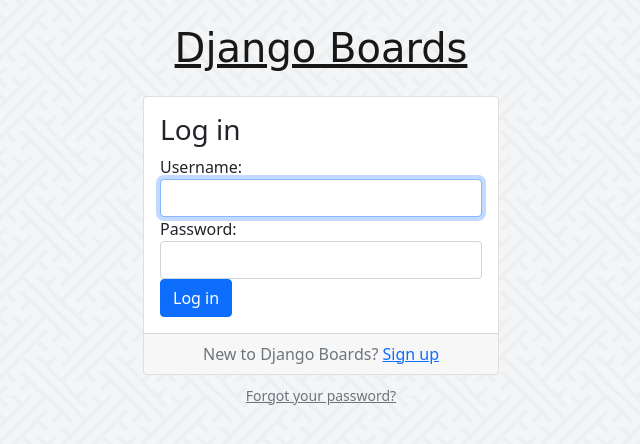
After one commit to abyabrkal/django-discuss, a Django app: page /login/ in a window 1280 px wide. The commit adds this page. Shown: the top 444 px of the page, without its empty margins (319-959 px from the left). Run offline with Django 3.2, Linux system fonts and the light colour scheme; some libraries are stand-ins or nearby versions; some web fonts are replaced.

Commit message:
Login Templates added

```diff
--- a/myproject/settings.py
+++ b/myproject/settings.py
@@ -131,3 +131,4 @@
 ]
 
 LOGOUT_REDIRECT_URL = 'home'
+LOGIN_REDIRECT_URL = 'home'
--- a/myproject/urls.py
+++ b/myproject/urls.py
@@ -24,6 +24,7 @@
 urlpatterns = [
     url(r'^$', views.home, name = 'home'),
     url(r'^signup/$', accounts_views.signup, name = 'signup'),
+    url(r'^login/$', auth_views.LoginView.as_view(template_name='login.html'), name='login'),
     url(r'^logout/$', auth_views.LogoutView.as_view(), name='logout'),
     url(r'^boards/(?P<pk>\d+)/$', views.board_topics, name = 'board_topics'),
     url(r'^boards/(?P<pk>\d+)/new/$', views.new_topic, name='new_topic'),
--- a/templates/base.html
+++ b/templates/base.html
@@ -38,7 +38,7 @@
         </ul>
         {% else %}
         <form class="form-inline ml-auto">
-          <a href="#" class="btn btn-outline-secondary">Log in</a>
+          <a href="{% url 'login' %}" class="btn btn-outline-secondary">Log in</a>
           <a href="{% url 'signup' %}" class="btn btn-primary ml-2">Sign up</a>
         </form>
         {% endif %}
--- /dev/null
+++ b/templates/base_accounts.html
@@ -0,0 +1,17 @@
+{% extends 'base.html' %}
+
+{% load static %}
+
+{% block stylesheet %}
+<link rel="stylesheet" href="{% static 'css/accounts.css' %}">
+{% endblock %}
+
+{% block body %}
+<div class="container">
+  <h1 class="text-center logo my-4">
+    <a href="{% url 'home' %}">Django Boards</a>
+  </h1>
+  {% block content %}
+  {% endblock %}
+</div>
+{% endblock %}
--- a/templates/includes/form.html
+++ b/templates/includes/form.html
@@ -1,4 +1,14 @@
 {% load widget_tweaks %}
+
+
+{% if form.non_field_errors %}
+<div class="alert alert-danger" role="alert">
+  {% for error in form.non_field_errors %}
+  <p{% if forloop.last %} class="mb-0" {% endif %}>{{ error }}</p>
+    {% endfor %}
+</div>
+{% endif %}
+
 
 {% for field in form %}
 <div class="form-group">
--- /dev/null
+++ b/templates/login.html
@@ -0,0 +1,28 @@
+{% extends 'base_accounts.html' %}
+
+{% block title %}Log in to Django Boards{% endblock %}
+
+{% block content %}
+<div class="row justify-content-center">
+  <div class="col-lg-4 col-md-6 col-sm-8">
+    <div class="card">
+      <div class="card-body">
+        <h3 class="card-title">Log in</h3>
+        <form method="post" novalidate>
+          {% csrf_token %}
+          {% include 'includes/form.html' %}
+          <button type="submit" class="btn btn-primary btn-block">Log in</button>
+        </form>
+      </div>
+      <div class="card-footer text-muted text-center">
+        New to Django Boards? <a href="{% url 'signup' %}">Sign up</a>
+      </div>
+    </div>
+    <div class="text-center py-2">
+      <small>
+        <a href="#" class="text-muted">Forgot your password?</a>
+      </small>
+    </div>
+  </div>
+</div>
+{% endblock %}
```
Also changed, not shown: templates/signup.html (+4 -13 lines).
